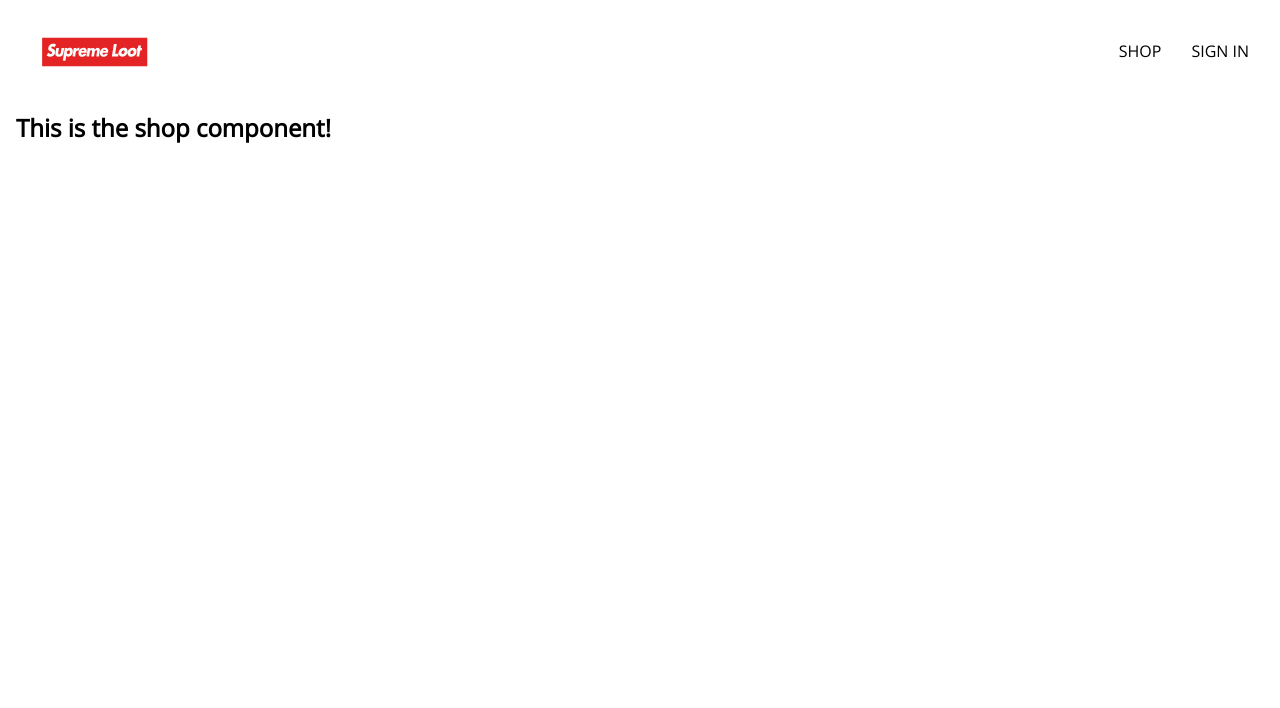
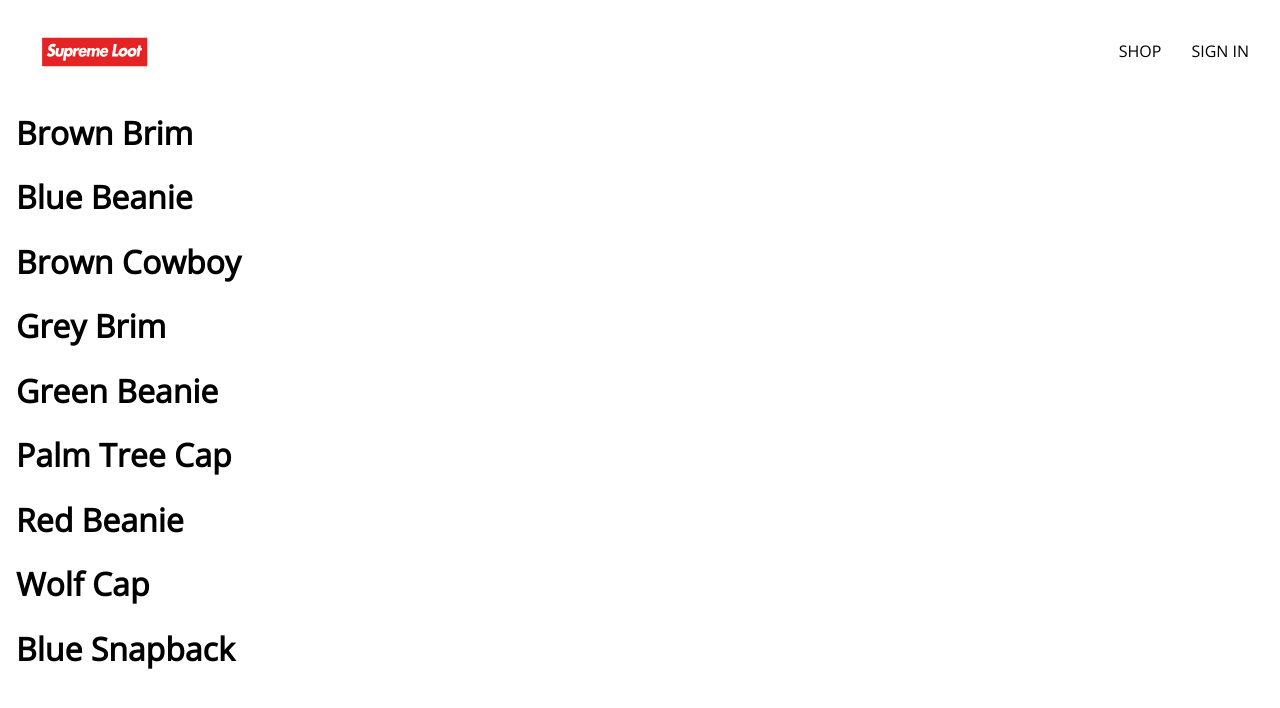
Before and after one commit to nick-echevarria/supreme-loot, a React (Vite) app: page /shop in a window 1280 px wide. Shown: the top 708 px of the page. Built offline with nearby package versions, Linux system fonts and the light colour scheme; no server answers.

Commit message:
minor: added products context

```diff
--- a/src/App.tsx
+++ b/src/App.tsx
@@ -2,10 +2,7 @@
 import Home from './routes/home/home';
 import Authentication from './routes/authentication/authentication';
 import Navigation from './routes/navigation/navigation';
-
-const Shop: React.FC = () => {
-  return <h2>This is the shop component!</h2>;
-};
+import Shop from './routes/shop/shop';
 
 const App: React.FC = () => {
   return (
--- a/src/index.tsx
+++ b/src/index.tsx
@@ -4,6 +4,7 @@
 
 import App from './App';
 import { UserProvider } from './stores/context/user.context';
+import { ProductsProvider } from './stores/context/products.context';
 
 import './styles/application.scss';
 
@@ -11,7 +12,9 @@
   <React.StrictMode>
     <BrowserRouter>
       <UserProvider>
-        <App />
+        <ProductsProvider>
+          <App />
+        </ProductsProvider>
       </UserProvider>
     </BrowserRouter>
   </React.StrictMode>
--- /dev/null
+++ b/src/routes/shop/shop.tsx
@@ -0,0 +1,17 @@
+import { useContext } from 'react';
+import { ProductsContext } from '../../stores/context/products.context';
+
+const Shop = () => {
+  const { products } = useContext(ProductsContext);
+  return (
+    <div>
+      {products.map(({ id, name }) => (
+        <div key={id}>
+          <h1>{name}</h1>
+        </div>
+      ))}
+    </div>
+  );
+};
+
+export default Shop;
--- /dev/null
+++ b/src/shop-data.json
@@ -0,0 +1,56 @@
+[
+  {
+    "id": 1,
+    "name": "Brown Brim",
+    "imageUrl": "https://i.ibb.co/ZYW3VTp/brown-brim.png",
+    "price": 25
+  },
+  {
+    "id": 2,
+    "name": "Blue Beanie",
+    "imageUrl": "https://i.ibb.co/ypkgK0X/blue-beanie.png",
+    "price": 18
+  },
+  {
+    "id": 3,
+    "name": "Brown Cowboy",
+    "imageUrl": "https://i.ibb.co/QdJwgmp/brown-cowboy.png",
+    "price": 35
+  },
+  {
+    "id": 4,
+    "name": "Grey Brim",
+    "imageUrl": "https://i.ibb.co/RjBLWxB/grey-brim.png",
+    "price": 25
+  },
+  {
+    "id": 5,
+    "name": "Green Beanie",
+    "imageUrl": "https://i.ibb.co/YTjW3vF/green-beanie.png",
+    "price": 18
+  },
+  {
+    "id": 6,
+    "name": "Palm Tree Cap",
+    "imageUrl": "https://i.ibb.co/rKBDvJX/palm-tree-cap.png",
+    "price": 14
+  },
+  {
+    "id": 7,
+    "name": "Red Beanie",
+    "imageUrl": "https://i.ibb.co/bLB646Z/red-beanie.png",
+    "price": 18
+  },
+  {
+    "id": 8,
+    "name": "Wolf Cap",
+    "imageUrl": "https://i.ibb.co/1f2nWMM/wolf-cap.png",
+    "price": 14
+  },
+  {
+    "id": 9,
+    "name": "Blue Snapback",
+    "imageUrl": "https://i.ibb.co/X2VJP2W/blue-snapback.png",
+    "price": 16
+  }
+]
--- /dev/null
+++ b/src/stores/context/products.context.tsx
@@ -0,0 +1,17 @@
+import { createContext, useState } from 'react';
+import PRODUCTS from '../../shop-data.json';
+
+export const ProductsContext = createContext({
+  products: []
+});
+
+export const ProductsProvider = ({ children }) => {
+  const [products] = useState(PRODUCTS);
+  const value = { products };
+
+  return (
+    <ProductsContext.Provider value={value}>
+      {children}
+    </ProductsContext.Provider>
+  );
+};
```
